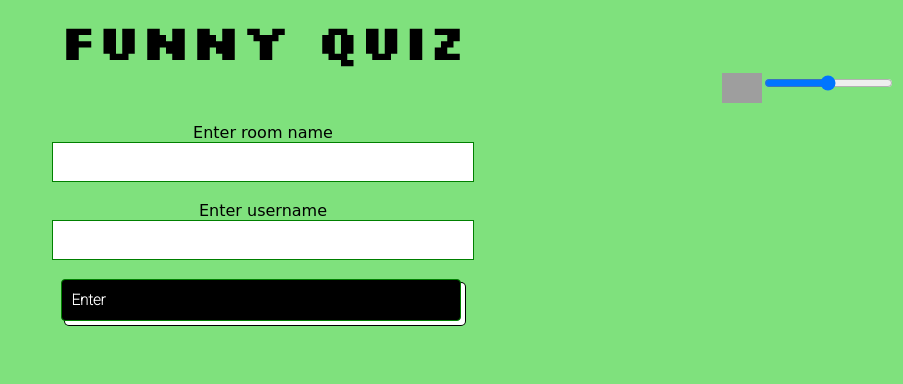
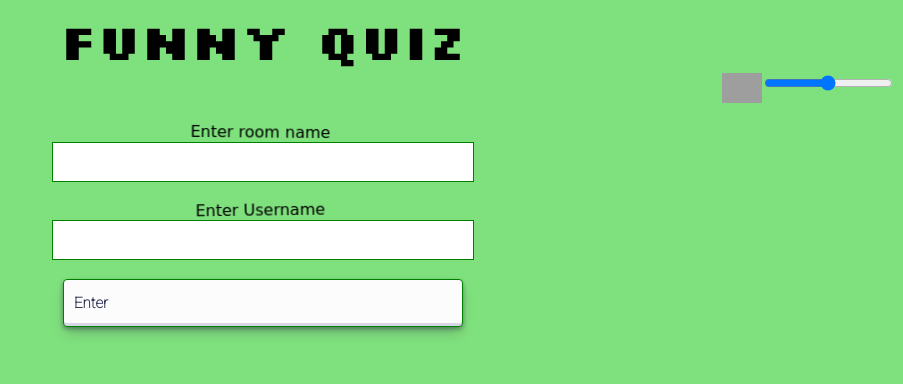
Before and after one commit to Rohitbhandari007/funny-quiz, a Django app: template templates/core/index.html in a window 1280 px wide. Shown: the top 384 px of the page, without its empty margins (377-1280 px from the left). Run offline with Django 4.2, Linux system fonts and the light colour scheme; the template is opened without the code that fills it, so the values that code supplies are empty; parts of the project's set-up code (start-up, migrations or seed data) failed here and were passed over; some web fonts are replaced; grey boxes are pictures that could not be loaded.

Commit message:
all done for tonight

```diff
--- a/static/core/index.css
+++ b/static/core/index.css
@@ -53,6 +53,16 @@
 
 }
 
+.label-room{
+    animation: shake 40s;
+    animation-iteration-count: infinite;
+    animation-timing-function: ease-in-out;
+}
+.label-user{
+  animation: shake2 40s;
+  animation-iteration-count: infinite;
+  animation-timing-function: ease-in-out;
+}
 .container input{
     outline: none;
     padding: 10px;
@@ -103,6 +113,34 @@
     90% { transform: translate(1px, 2px) rotate(0deg); }
     100% { transform: translate(1px, -2px) rotate(-1deg); }
   }
+  @keyframes shake2 {
+    0% { transform: translate(1px, 1px) rotate(1deg
+
+); }
+    10% { transform: translate(-1px, -2px) rotate(0deg
+); }
+    20% { transform: translate(-3px, 0px) rotate(-1deg
+); }
+    30% { transform: translate(3px, 2px) rotate(1deg
+
+); }
+    40% { transform: translate(1px, -1px) rotate(-1deg
+); }
+    50% { transform: translate(-1px, 2px) rotate(0deg
+); }
+    60% { transform: translate(-3px, 1px) rotate(1deg
+
+); }
+    70% { transform: translate(3px, 1px) rotate(0deg
+); }
+    80% { transform: translate(-1px, -1px) rotate(-1deg
+); }
+    90% { transform: translate(1px, 2px) rotate(1deg
+
+); }
+    100% { transform: translate(1px, -2px) rotate(0deg
+); }
+  }
 
 /* CSS  choreko button*/
 .button-50 {
@@ -138,6 +176,7 @@
 
   .button-50:hover {
     text-decoration: none;
+
   }
 
   .button-50:active {
@@ -155,3 +194,51 @@
       padding: 12px 50px;
     }
   }
+
+
+
+/* CSS */
+.button-30 {
+  align-items: center;
+  appearance: none;
+  background-color: #FCFCFD;
+  border-radius: 4px;
+  border-width: 0;
+  box-shadow: rgba(45, 35, 66, 0.4) 0 2px 4px,rgba(45, 35, 66, 0.3) 0 7px 13px -3px,#D6D6E7 0 -3px 0 inset;
+  box-sizing: border-box;
+  color: #36395A;
+  cursor: pointer;
+  display: inline-flex;
+  font-family: "JetBrains Mono",monospace;
+  height: 48px;
+  justify-content: center;
+  line-height: 1;
+  list-style: none;
+  overflow: hidden;
+  padding-left: 16px;
+  padding-right: 16px;
+  position: relative;
+  text-align: left;
+  text-decoration: none;
+  transition: box-shadow .15s,transform .15s;
+  user-select: none;
+  -webkit-user-select: none;
+  touch-action: manipulation;
+  white-space: nowrap;
+  will-change: box-shadow,transform;
+  font-size: 18px;
+}
+
+.button-30:focus {
+  box-shadow: #D6D6E7 0 0 0 1.5px inset, rgba(45, 35, 66, 0.4) 0 2px 4px, rgba(45, 35, 66, 0.3) 0 7px 13px -3px, #D6D6E7 0 -3px 0 inset;
+}
+
+.button-30:hover {
+  box-shadow: rgba(45, 35, 66, 0.4) 0 4px 8px, rgba(45, 35, 66, 0.3) 0 7px 13px -3px, #D6D6E7 0 -3px 0 inset;
+  transform: translateY(-2px);
+}
+
+.button-30:active {
+  box-shadow: #D6D6E7 0 3px 7px inset;
+  transform: translateY(2px);
+}
--- a/templates/core/index.html
+++ b/templates/core/index.html
@@ -13,6 +13,13 @@
 </head>
 
 <body>
+
+    <audio loop id="audio" src="{% static 'error.mp3' %}"></audio>
+    <audio id="mainmenu-audio" src="{% static 'mainmenu.mp3' %}"></audio>
+    <audio id="hover-audio" src="{% static 'bubble.mp3' %}"></audio>
+
+
+
     <div class="gametitle">
         funny QUIZ
     </div>
@@ -25,22 +32,27 @@
     </div>
     <div class="container">
 
+        <label class="label-room">
 
-        Enter room name
+            Enter room name
+        </label>
         <input id="room-name-input" type="text" size="100" required><br>
-        Enter username
+
+        <label class="label-user">
+
+            Enter Username
+        </label>
         <input id="user-name-input" type="text" size="100" required><br>
 
-        <input class='button-50' id="room-name-submit" type="button" value="Enter">
+        <input class='button-30' id="room-name-submit" type="button" value="Enter" onmouseover="playHoverAudio()">
 
         <div class="errormsg" id="'errormsg">
-            <audio loop id="audio" src="{% static 'error.mp3' %}"></audio>
-            <audio id="mainmenu-audio" src="{% static 'mainmenu.mp3' %}"></audio>
+
 
 
             <div class="alert" id="alert">
                 Room name empty
-                <span class="closebtn" onclick="this.parentElement.style.visibility='hidden';">X</span>
+                <span class="closebtn" onclick="this.parentElement.style.visibility='hidden'; stopErrorMusic()">X</span>
             </div>
         </div>
 
@@ -54,6 +66,13 @@
     <script>
 
         var musicplaying = false;
+
+        const hoveraudio = document.getElementById('hover-audio')
+
+        function playHoverAudio() {
+            hoveraudio.play()
+            console.log('something')
+        }
 
         function musicVolume() {
             var volumevalue = document.getElementById('slider').value
@@ -77,6 +96,10 @@
             mainmenu.pause()
             musicplaying = false;
 
+        }
+
+        function stopErrorMusic() {
+            document.getElementById('audio').pause()
         }
 
         function toggleMusic() {
```
Also changed, not shown: static/core/rough.css (added, +28 -0 lines), 1 other file.
